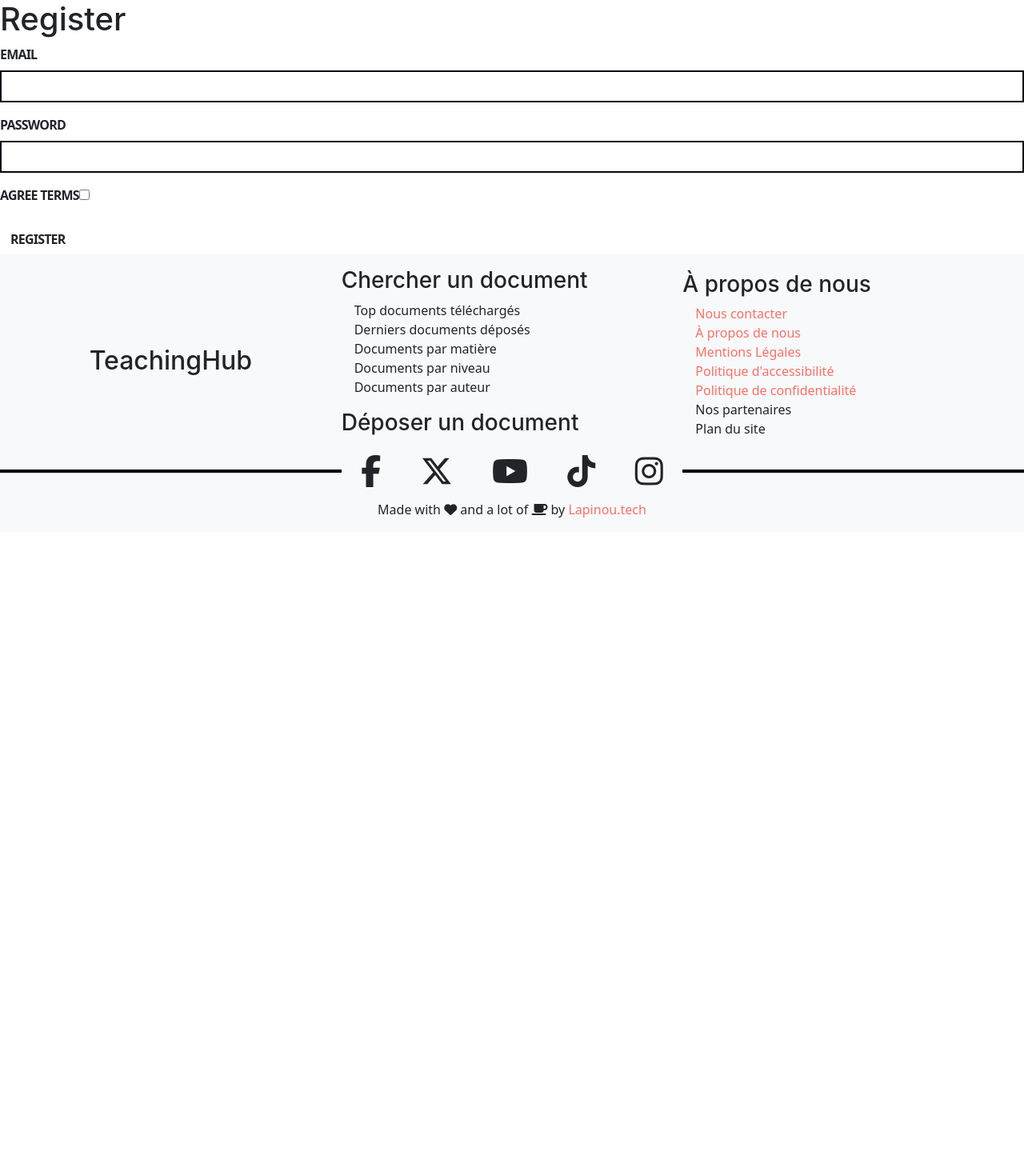
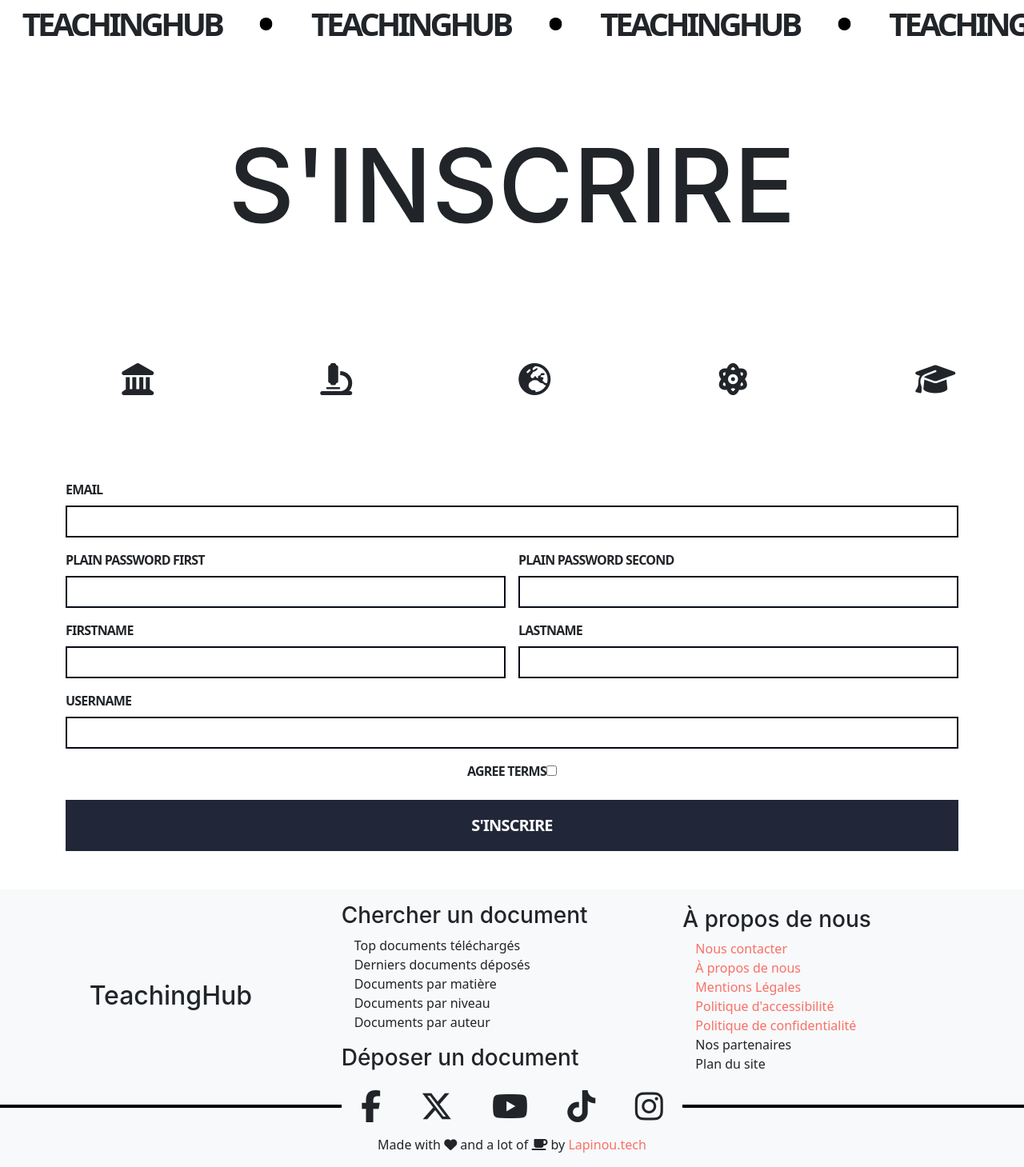
Before and after one commit to PCoelho06/teachingHub, a Symfony app: template templates/registration/register.html.twig in a window 1280 px wide. Shown: the part 62-1521 px from the top of the page at 80% size. Before the commit the page ends 709 px from the top, so only its background shows below. Run offline with Twig, Linux system fonts and the light colour scheme; the template is opened without the code that fills it, so the values that code supplies are empty; form fields are guessed from the names that the template uses; style sheets or scripts are compiled from the project's sources; some libraries are stand-ins or nearby versions.

Commit message:
User registration with styled signin page and styled verification email

```diff
--- a/src/Controller/RegistrationController.php
+++ b/src/Controller/RegistrationController.php
@@ -50,7 +50,7 @@ class RegistrationController extends AbstractController
                 (new TemplatedEmail())
                     ->from(new Address('validation@teachinghub.fr', 'TeachingHub Validation'))
                     ->to($user->getEmail())
-                    ->subject('Please Confirm your Email')
+                    ->subject('Merci de confirmer votre adresse email')
                     ->htmlTemplate('registration/confirmation_email.html.twig')
             );
             // do anything else you need here, like send an email
@@ -87,8 +87,8 @@ class RegistrationController extends AbstractController
             return $this->redirectToRoute('app_register');
         }
 
-        // @TODO Change the redirect on success and handle or remove the flash message in your templates
-        $this->addFlash('success', 'Your email address has been verified.');
+        // TODO Change the redirect on success and handle the flash message in your templates
+        $this->addFlash('success', 'Votre adresse email a bien été vérifiée.');
 
         return $this->redirectToRoute('user_profile');
     }
--- a/src/Form/RegistrationFormType.php
+++ b/src/Form/RegistrationFormType.php
@@ -38,6 +38,7 @@ class RegistrationFormType extends AbstractType
             ])
             ->add('agreeTerms', CheckboxType::class, [
                 'mapped' => false,
+                'label' => 'J\'accepte les conditions d\'utilisation',
                 'constraints' => [
                     new IsTrue([
                         'message' => 'Vous devez accepter les conditions d\'utilisation de la plateforme',
--- a/templates/partials/_header.html.twig
+++ b/templates/partials/_header.html.twig
@@ -32,7 +32,7 @@
 						</li>
 					{% else %}
 						<li class="nav-item">
-							<a class="nav-link" href="#">S'inscrire</a>
+							<a class="nav-link" href="{{ path('app_register') }}">S'inscrire</a>
 						</li>
 						<li class="nav-item">
 							<a class="nav-link" href="#">Se Connecter</a>
--- a/templates/registration/register.html.twig
+++ b/templates/registration/register.html.twig
@@ -1,23 +1,52 @@
 {% extends 'base.html.twig' %}
 
-{% block title %}Register{% endblock %}
+{% block title %}Inscription
+{% endblock %}
 
 {% block body %}
 	{% for flash_error in app.flashes('verify_email_error') %}
 		<div class="alert alert-danger" role="alert">{{ flash_error }}</div>
 	{% endfor %}
 
-    <h1>Register</h1>
+	{% include('/partials/_marquee-text.html.twig') %}
 
+	<div class="hero static-page-hero d-flex justify-content-center align-items-center">
+
+		<h1 class="text-center static-page-title">S'inscrire</h1>
+
+	</div>
+
+	{% include('/partials/_marquee-icons.html.twig') %}
+
+	<div class="container my-5">
 		{{ form_errors(registrationForm) }}
 
 		{{ form_start(registrationForm) }}
 		{{ form_row(registrationForm.email) }}
-        {{ form_row(registrationForm.plainPassword, {
-            label: 'Password'
-        }) }}
-        {{ form_row(registrationForm.agreeTerms) }}
+		<div class="d-flex gap-3">
+			<div class="w-100">
+				{{ form_row(registrationForm.plainPassword.first) }}
+			</div>
+			<div class="w-100">
+				{{ form_row(registrationForm.plainPassword.second) }}
+			</div>
+		</div>
+		<div class="d-flex gap-3">
+			<div class="w-100">
+				{{ form_row(registrationForm.firstname) }}
+			</div>
+			<div class="w-100">
+				{{ form_row(registrationForm.lastname) }}
+			</div>
+		</div>
+		{{ form_row(registrationForm.username) }}
+		<div class="d-flex flex-column">
+			<div class="mx-auto">{{ form_row(registrationForm.agreeTerms) }}</div>
 
-        <button type="submit" class="btn">Register</button>
+			<button type="submit" class="btn btn-lg btn-primary">S'inscrire</button>
+		</div>
+
 		{{ form_end(registrationForm) }}
+	</div>
+
 {% endblock %}
```
Also changed, not shown: templates/email_base.html.twig (added, +10 -0 lines), templates/registration/confirmation_email.html.twig (+17 -9 lines). Lines whose indentation alone changed are shown as unchanged.
